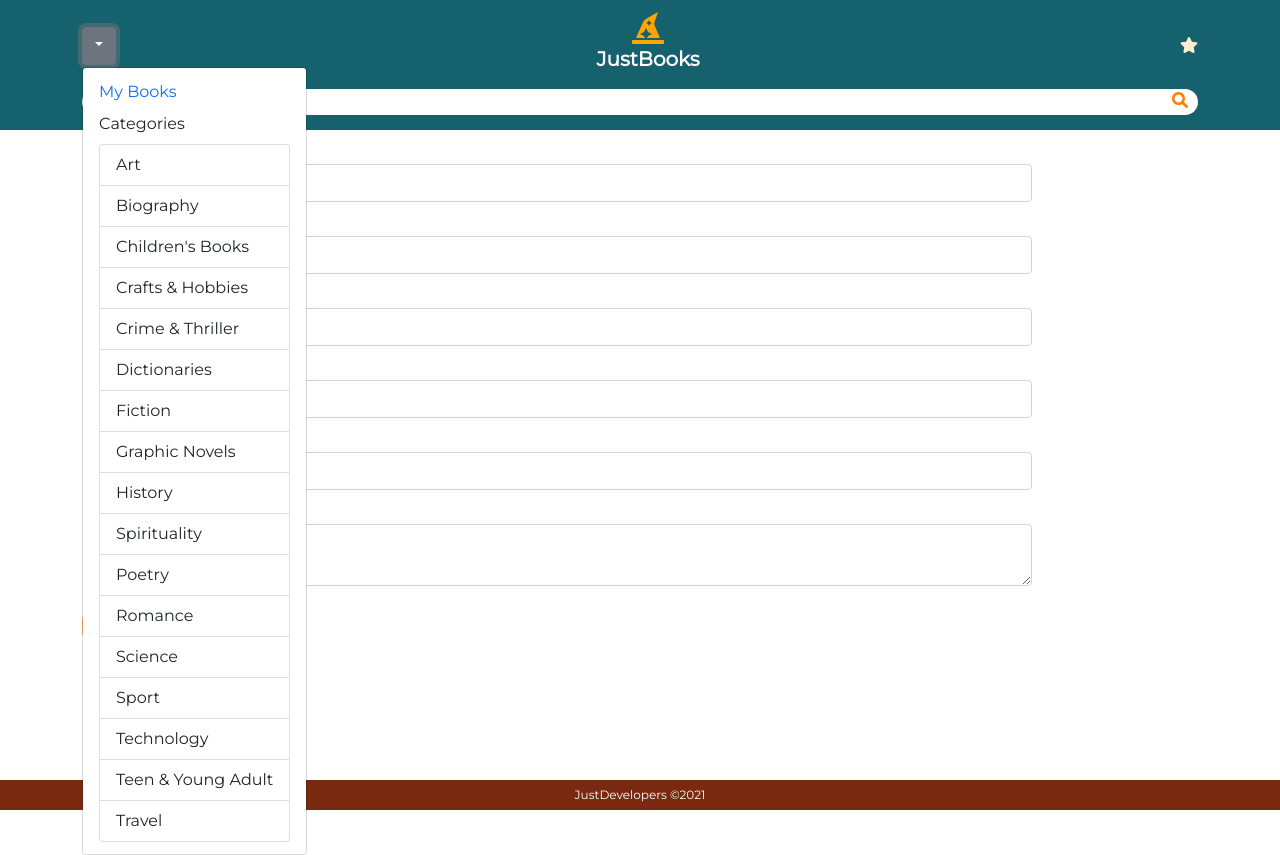
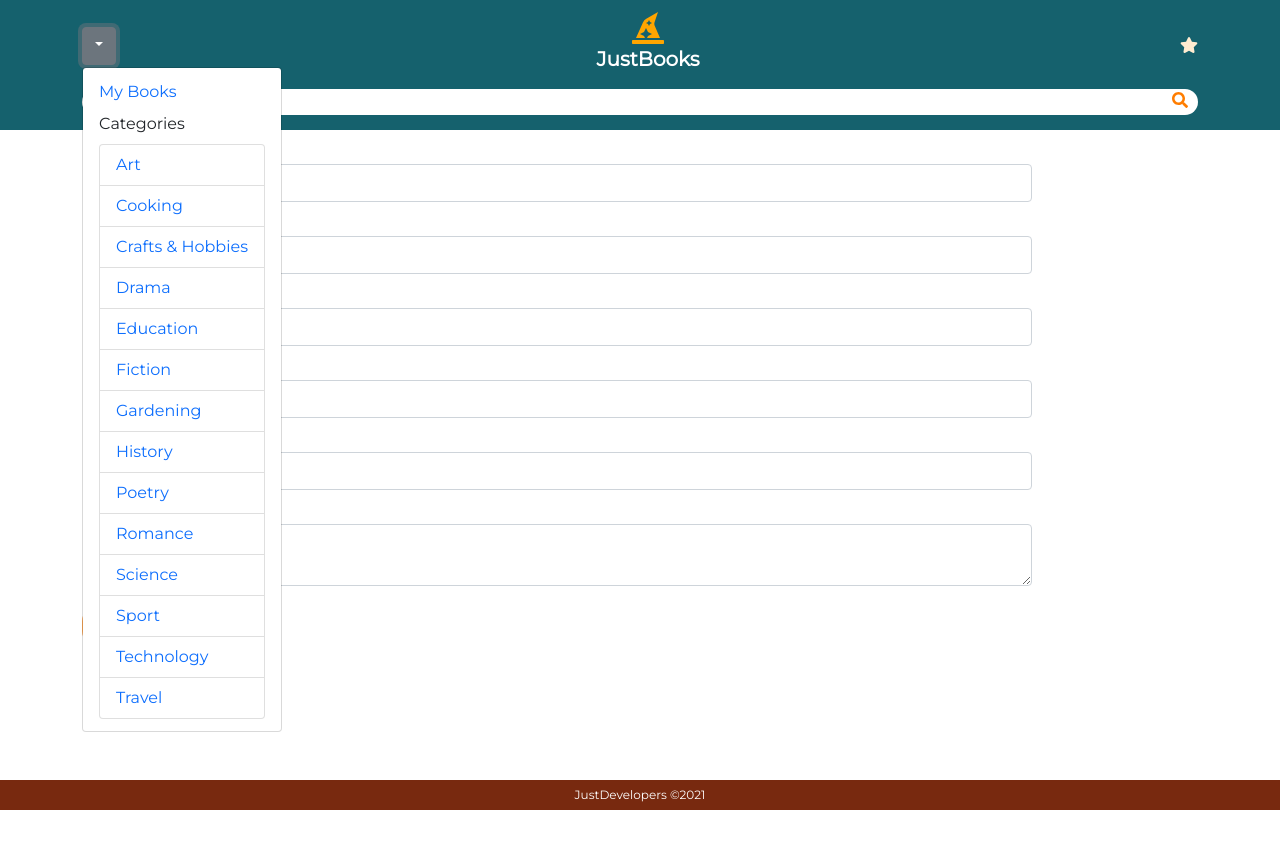
Before and after one commit to mendozzac/justbooks, a React (Create React App) app: page /form in a window 1280 px wide. Both pictures are taken after a click on the button 99 px from the left and 45 px from the top of the page. After the commit the page ends 810 px from the top, so only its background shows below. Built offline with nearby package versions, Linux system fonts and the light colour scheme.

Commit message:
Load books by category

```diff
--- a/src/App.js
+++ b/src/App.js
@@ -69,6 +69,15 @@ function App() {
       setListado(`?q=${query.current}${permanentQueries}`);
   };
 
+  const loadBooksByCategory = (event) => {
+    event.preventDefault();
+    const newSearchByCategory = event.target.getAttribute("href");
+    query.current = newSearchByCategory;
+    setTitle(newSearchByCategory);
+    resetIndex();
+    setListado(`?q=${query.current}${permanentQueries}`);
+  }
+
   return (
     <>
       <Router>
@@ -76,7 +85,7 @@ function App() {
           <div className="container header-container">
             <div className="topLinks">
               <nav className="header__burger">
-                <SideBar />
+                <SideBar actionOnClick={loadBooksByCategory}/>
               </nav>
               <NavLink
                 to="/home"
--- a/src/components/SideBar/SideBar.js
+++ b/src/components/SideBar/SideBar.js
@@ -1,6 +1,6 @@
 import { NavLink } from "react-router-dom";
 
-const SideBar = () => {
+const SideBar = ({actionOnClick}) => {
   return (
     <>
       <div className="dropdown">
@@ -22,23 +22,20 @@ const SideBar = () => {
           </li>
           <li className="dropdown-item">
             <ul className="sidebar__categories list-group">
-              <li className="list-group-item">Art</li>
-              <li className="list-group-item">Biography</li>
-              <li className="list-group-item">Children's Books</li>
-              <li className="list-group-item">Crafts & Hobbies</li>
-              <li className="list-group-item">Crime & Thriller</li>
-              <li className="list-group-item">Dictionaries</li>
-              <li className="list-group-item">Fiction</li>
-              <li className="list-group-item">Graphic Novels</li>
-              <li className="list-group-item">History</li>
-              <li className="list-group-item">Spirituality</li>
-              <li className="list-group-item">Poetry</li>
-              <li className="list-group-item">Romance</li>
-              <li className="list-group-item">Science</li>
-              <li className="list-group-item">Sport</li>
-              <li className="list-group-item">Technology</li>
-              <li className="list-group-item">Teen & Young Adult</li>
-              <li className="list-group-item">Travel</li>
+              <li className="list-group-item"> <a href="Art" onClick={actionOnClick}> Art </a> </li>
+              <li className="list-group-item"> <a href="Cooking" onClick={actionOnClick}> Cooking </a> </li>
+              <li className="list-group-item"> <a href="Crafts & Hobbies" onClick={actionOnClick}> Crafts & Hobbies </a> </li>
+              <li className="list-group-item"> <a href="Drama" onClick={actionOnClick}> Drama </a> </li>
+              <li className="list-group-item"> <a href="Education" onClick={actionOnClick}> Education </a> </li>
+              <li className="list-group-item"> <a href="Fiction" onClick={actionOnClick}> Fiction </a> </li>
+              <li className="list-group-item"> <a href="Gardening" onClick={actionOnClick}> Gardening </a> </li>
+              <li className="list-group-item"> <a href="History" onClick={actionOnClick}> History </a> </li>
+              <li className="list-group-item"> <a href="Poetry" onClick={actionOnClick}> Poetry </a> </li>
+              <li className="list-group-item"> <a href="Romance" onClick={actionOnClick}> Romance </a> </li>
+              <li className="list-group-item"> <a href="Science" onClick={actionOnClick}> Science </a> </li>
+              <li className="list-group-item"> <a href="Sport" onClick={actionOnClick}> Sport </a> </li>
+              <li className="list-group-item"> <a href="Technology" onClick={actionOnClick}> Technology </a></li>
+              <li className="list-group-item"> <a href="Travel" onClick={actionOnClick}> Travel </a> </li>
             </ul>
           </li>
         </ul>
```
